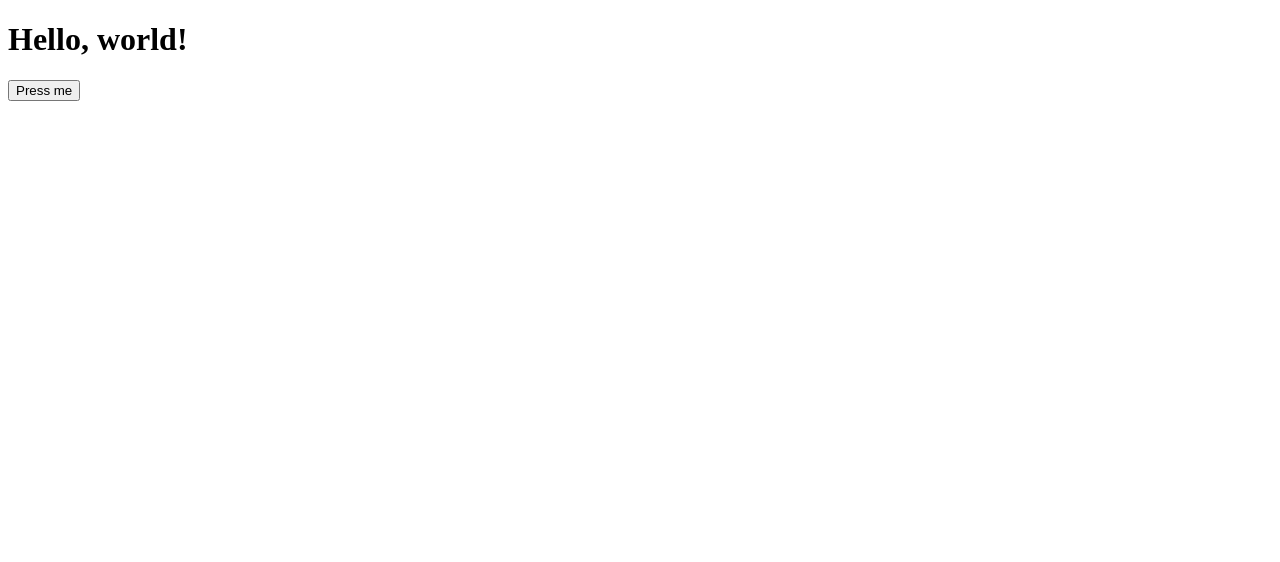
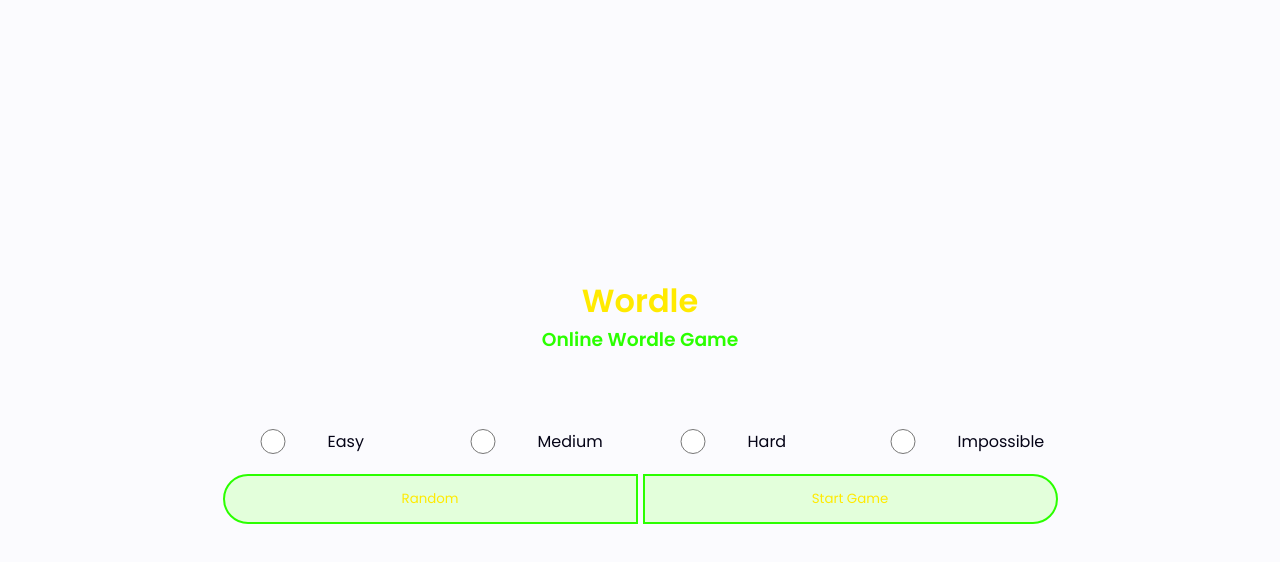
Before and after one commit to ItsFoxCrafter/wordle, a plain HTML site: page index.html in a window 1280 px wide. Drawn offline with Linux system fonts and the light colour scheme.

Commit message:
styled the main page

```diff
--- a/index.html
+++ b/index.html
@@ -3,12 +3,30 @@
 <head>
   <meta charset="UTF-8" />
   <meta name="viewport" content="width=device-width, initial-scale=1.0" />
-  <title>Hello World</title>
-  <link href='/style.css' rel='stylesheet'>
+  <title>Wordle</title>
+
+  <link href='style.css' rel='stylesheet'>
 </head>
 <body>
-  <h1>Hello, world!</h1>
-  <button onclick="console.log('hello');">Press me</button>
-  <script defer type="text/javascript" src="/main.js"></script>
+
+  <header class="hero">
+    <h1>Wordle</h1>
+    <h3>Online Wordle Game</h3>
+  </header>
+
+  <section class="game-perefernce">
+    <input type="radio" name="difficulty" id="difficultyEasy">
+    <span>Easy</span>
+    <input type="radio" name="difficulty" id="difficultyMedium">
+    <span>Medium</span>
+    <input type="radio" name="difficulty" id="difficultyHard">
+    <span>Hard</span>
+    <input type="radio" name="difficulty" id="difficultyImpossible">
+    <span>Impossible</span>
+    <button class="random-button"><a href="#">Random</a></button>
+    <button class="play-button"><a href="#">Start Game</a></button>
+  </section>
+
+  <script defer type="text/javascript" src="main.js"></script>
 </body>
 </html>
--- a/main.js
+++ /dev/null
@@ -1 +0,0 @@
-// Add JS here
--- a/style.css
+++ b/style.css
@@ -1 +1,84 @@
-/* Add styles here */
+@import url('https://fonts.googleapis.com/css2?family=Poppins:wght@300;400;500;600&display=swap'); /* Importing the Poppins font family from Google Fonts. */
+
+* {
+    margin: 0; /* Resetting default margin for all elements. */
+    padding: 0; /* Resetting default padding for all elements. */
+    box-sizing: border-box; /* Ensuring padding and border are included in element's total width/height. */
+    font-family: 'poppins', sans-serif; /* Applying Poppins font to all elements. */
+}
+
+@media (prefers-color-scheme: light) { /* Styles for users with light mode preference. */
+     :root {
+      --text: #040316; /* Dark text color for readability in light mode. */
+      --background: #fbfbfe; /* Light background color for light mode. */
+      --primary: #2bff00; /* Bright green primary accent color. */
+      --secondary: #e3ffdb; /* Light green secondary accent color. */
+      --accent: #ffea00; /* Bright yellow for additional accents. */
+    }
+}
+@media (prefers-color-scheme: dark) { /* Styles for users with dark mode preference. */
+    :root {
+      --text: #eae9fc; /* Light text color for readability in dark mode. */
+      --background: #010104; /* Dark background color for dark mode. */
+      --primary: #2bff00; /* Same bright green primary accent color as light mode. */
+      --secondary: #082400; /* Dark green secondary accent color for dark mode. */
+      --accent: #ffea00; /* Same bright yellow accent color as light mode. */
+    }
+}
+
+body {
+    background-color: var(--background); /* Sets background color based on user's color scheme. */
+    color: var(--text); /* Sets text color based on user's color scheme. */
+    display: flex; /* Enables Flexbox layout. */
+    flex-direction: column;
+    justify-content: center; /* Centers content horizontally. */
+    align-items: center; /* Centers content vertically. */
+    min-height: 100vh; /* Ensures the body takes up the full viewport height. */
+}
+
+.hero {
+    text-align: center;
+}
+
+.hero h1 {
+    color: var(--accent);
+}
+.hero h3 {
+    color: var(--primary);
+}
+
+section {
+    margin-top: 75px;
+    display: grid;
+    grid-template-columns: repeat(8, 100px); /* Two equal columns */
+    grid-template-areas:
+        "header header header header header header header header"
+        "button button button button button2 button2 button2 button2";
+    gap: 5px; /* Space between items */
+}
+
+section .random-button {
+    grid-area: button;
+    border-top-left-radius: 100px;
+    border-bottom-left-radius: 100px;
+}
+
+section .play-button {
+    grid-area: button2;
+    border-top-right-radius: 100px;
+    border-bottom-right-radius: 100px;
+}
+
+section .play-button,
+section .random-button {
+    margin-top: 15px;
+    height: 50px;
+    background-color: var(--secondary);
+    border: 2px solid var(--primary);
+}
+
+section .play-button a,
+section .random-button a {
+    text-decoration: none;
+    color: var(--accent);
+}
```
Also changed, not shown: 1 other file.
